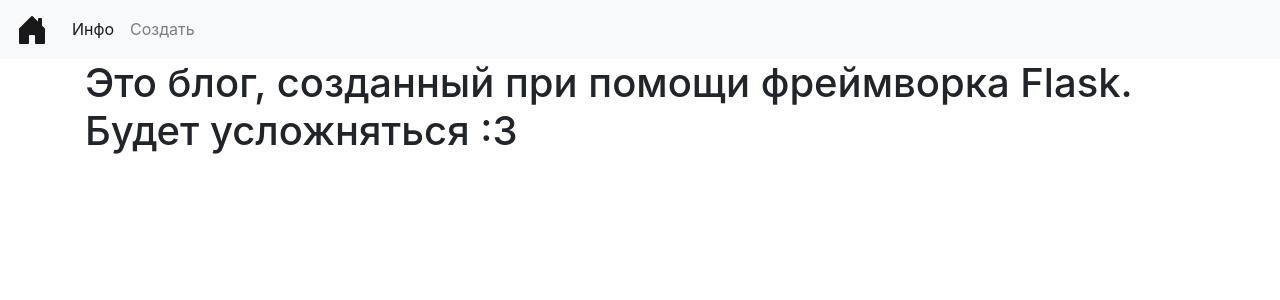
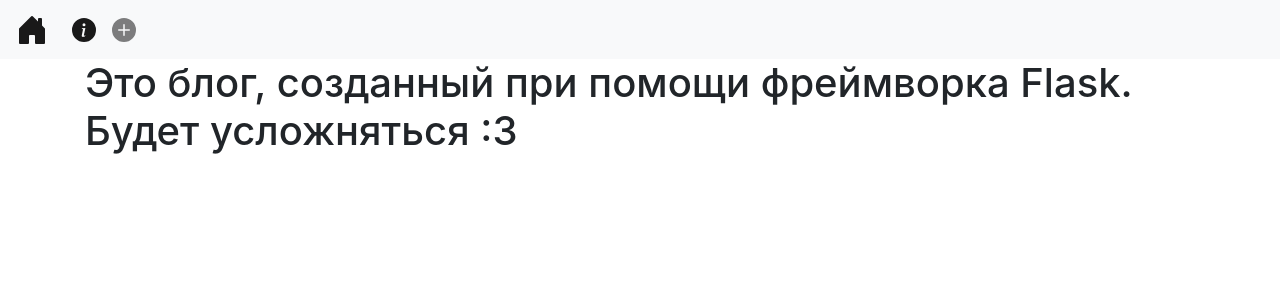
Before and after one commit to monk0ne/flaskblog, a Flask app: page /about in a window 1280 px wide. Shown: the top 300 px of the page. Run offline with Flask 2, Linux system fonts and the light colour scheme; some libraries are stand-ins or nearby versions.

Commit message:
Update base.html

```diff
--- a/templates/base.html
+++ b/templates/base.html
@@ -15,7 +15,7 @@
         <a class="navbar-brand" href="{{ url_for('draw_main_page')}}">
           <svg xmlns="http://www.w3.org/2000/svg" width="32" height="32" fill="currentColor" class="bi bi-house-door-fill" viewBox="0 0 16 16">
   <path d="M6.5 14.5v-3.505c0-.245.25-.495.5-.495h2c.25 0 .5.25.5.5v3.5a.5.5 0 0 0 .5.5h4a.5.5 0 0 0 .5-.5v-7a.5.5 0 0 0-.146-.354L13 5.793V2.5a.5.5 0 0 0-.5-.5h-1a.5.5 0 0 0-.5.5v1.293L8.354 1.146a.5.5 0 0 0-.708 0l-6 6A.5.5 0 0 0 1.5 7.5v7a.5.5 0 0 0 .5.5h4a.5.5 0 0 0 .5-.5z"/>
-</svg>
+          </svg>
       </a>
         <button class="navbar-toggler" type="button" data-toggle="collapse" data-target="#navbarNav" aria-controls="navbarNav" aria-expanded="false" aria-label="Toggle navigation">
             <span class="navbar-toggler-icon"></span>
@@ -23,10 +23,18 @@
         <div class="collapse navbar-collapse" id="navbarNav">
             <ul class="navbar-nav">
             <li class="nav-item active">
-                <a class="nav-link" href="{{ url_for('about')}}">Инфо</a>
+                <a class="nav-link" href="{{ url_for('about')}}">
+                  <svg xmlns="http://www.w3.org/2000/svg" width="24" height="24" fill="currentColor" class="bi bi-info-circle-fill" viewBox="0 0 16 16">
+  <path d="M8 16A8 8 0 1 0 8 0a8 8 0 0 0 0 16zm.93-9.412-1 4.705c-.07.34.029.533.304.533.194 0 .487-.07.686-.246l-.088.416c-.287.346-.92.598-1.465.598-.703 0-1.002-.422-.808-1.319l.738-3.468c.064-.293.006-.399-.287-.47l-.451-.081.082-.381 2.29-.287zM8 5.5a1 1 0 1 1 0-2 1 1 0 0 1 0 2z"/>
+                 </svg>
+              </a>
             </li>
             <li class="nav-item">
-            <a class="nav-link" href="{{url_for('create')}}">Создать</a>
+            <a class="nav-link" href="{{url_for('create')}}">
+              <svg xmlns="http://www.w3.org/2000/svg" width="24" height="24" fill="currentColor" class="bi bi-plus-circle-fill" viewBox="0 0 16 16">
+  <path d="M16 8A8 8 0 1 1 0 8a8 8 0 0 1 16 0zM8.5 4.5a.5.5 0 0 0-1 0v3h-3a.5.5 0 0 0 0 1h3v3a.5.5 0 0 0 1 0v-3h3a.5.5 0 0 0 0-1h-3v-3z"/>
+                </svg>
+              </a>
             </li>
             </ul>
         </div>
```
